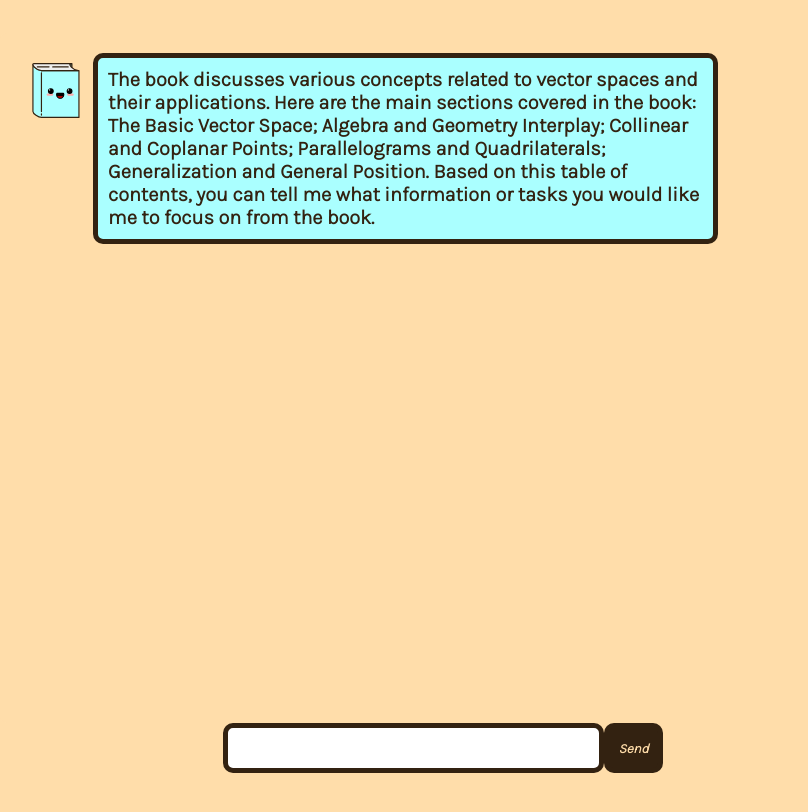
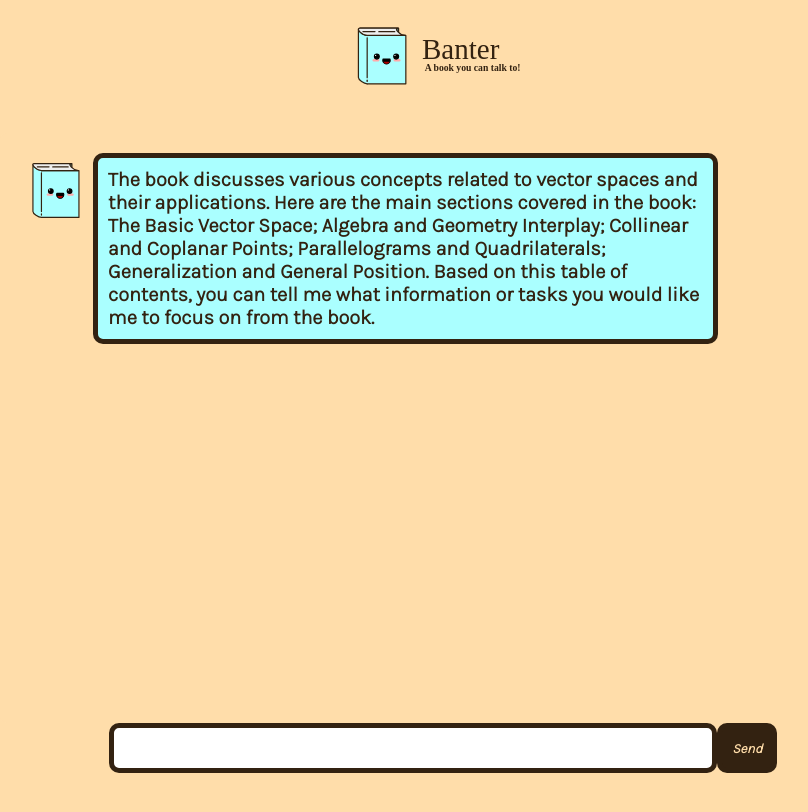
Before and after one commit to barbara-su/HackRice13, a React (Vite) app in the folder frontend/: page / in a window 1280 px wide. Shown: the top 812 px of the page, without its empty margins (197-1005 px from the left). Built offline with nearby package versions, Linux system fonts and the light colour scheme.

Commit message:
minor frontend polish

```diff
--- a/frontend/src/App.tsx
+++ b/frontend/src/App.tsx
@@ -1,8 +1,10 @@
 import ChatContainer from "./components/ChatContainer";
+import Banner from "./components/Banner";
 
 function App() {
   return (
     <div className="App">
+      <Banner />
       <ChatContainer />
     </div>
   );
--- /dev/null
+++ b/frontend/src/components/Banner.tsx
@@ -0,0 +1,11 @@
+function Banner() {
+  return (
+    <nav className="navbar">
+      <a href="https://github.com/eurethia/HackRice13">
+        <img src="/banner.svg" width="200" height="100" />
+      </a>
+    </nav>
+  );
+}
+
+export default Banner;
--- a/frontend/src/index.css
+++ b/frontend/src/index.css
@@ -28,6 +28,13 @@ body {
   overflow: hidden;
 }
 
+.navbar {
+  display: flex;
+  justify-content: center;
+  align-items: center;
+  height: 100px;
+}
+
 .chat-container-1{
   display: flex;
   flex-direction: column;
@@ -41,7 +48,7 @@ body {
   border-radius: var(--round);
   padding: 20px;
   width: 70%;
-  height: calc(100vh - 150px);
+  height: calc(100vh - 250px);
   margin: 0 auto;
   overflow-y: scroll;
 }
@@ -51,11 +58,12 @@ body {
   margin-top: 0;
   display: flex;
   height: 50px;
-  width: 440px;
+  width: 70%;
+  justify-content: center;
 }
 
 .user-input textarea{
-  width: calc(440px - 60px);
+  width: 70%;
 }
 .send-button{
   font-style: italic;
```
Also changed, not shown: 1 other file (tests, documents, lock files or other folders).
